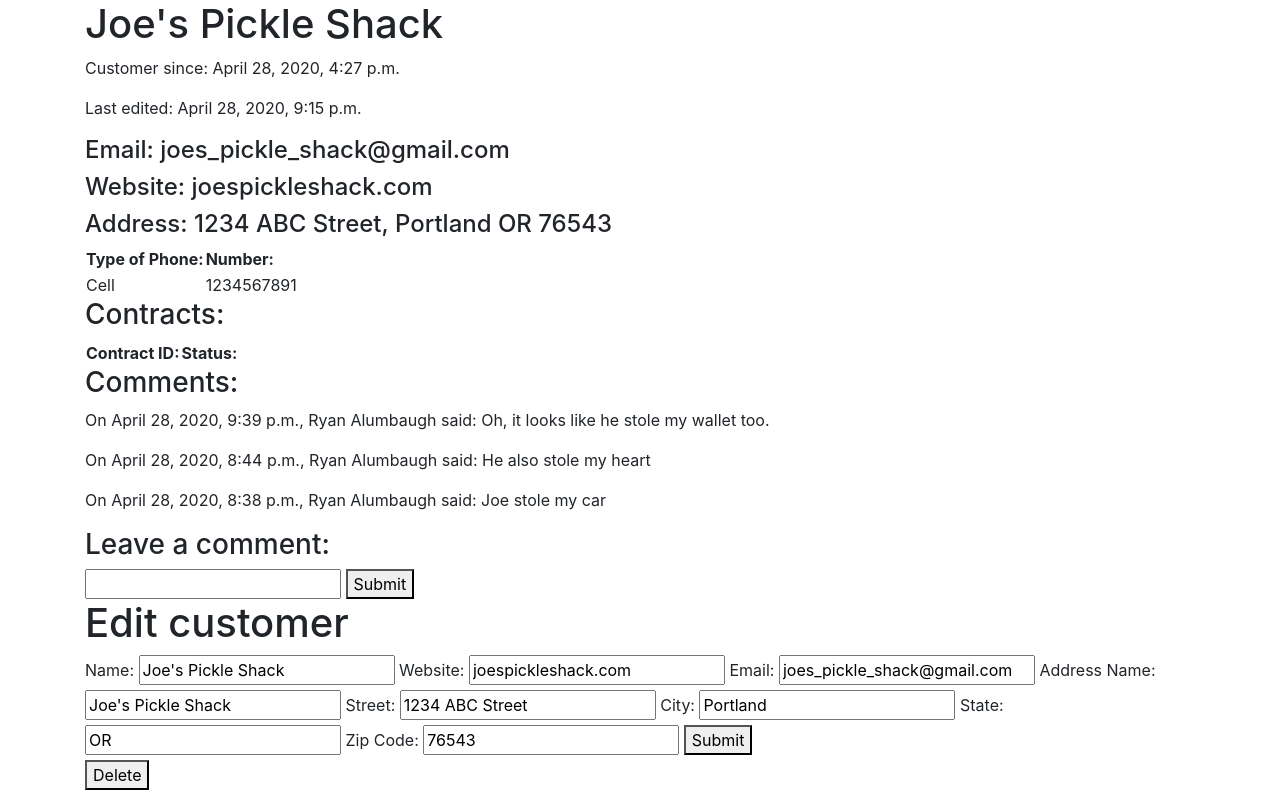
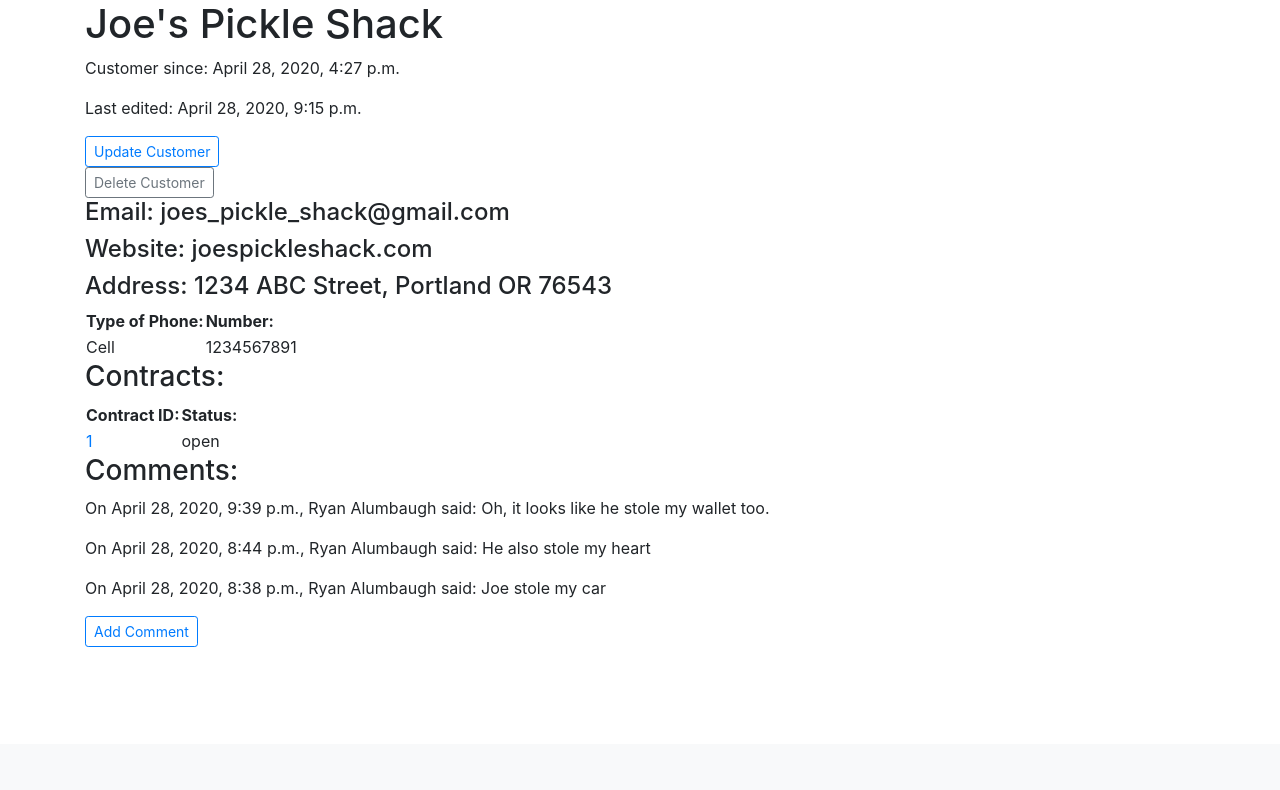
Before and after one commit to John-W-Stevens/contract_manager, a Django app: template manager_app/templates/customer.html in a window 1280 px wide. Shown: the part 56-846 px from the top of the page. After the commit the page ends 703 px from the top, so only its background shows below. Run offline with Django 3.2, Linux system fonts and the light colour scheme; the template is opened without the code that fills it: values that come from a table or form of the project are taken from there, others are empty; data comes from the database, SQL or seed files in the repository; both versions use the stored data as it was after the commit; some libraries are stand-ins or nearby versions.

Commit message:
Ryan updated edit forms, comment forms, slight styling on Customers. Updated models

```diff
--- a/manager_app/models.py
+++ b/manager_app/models.py
@@ -37,7 +37,7 @@ class Contract(models.Model):
     status= models.CharField(max_length=255)
     carrier_cost= models.DecimalField(decimal_places= 2, max_digits=8,  null=True)
     customer_price= models.DecimalField(decimal_places= 2,max_digits=8, null=True)
-    customer = models.ForeignKey(Customer, related_name="customers", on_delete=models.CASCADE, default=None)
+    customer = models.ForeignKey(Customer, related_name="contracts", on_delete=models.CASCADE, default=None)
     carrier = models.ForeignKey(Carrier, related_name="contracts", on_delete=models.CASCADE, default=None)
     pick_up_time= models.DateTimeField()
     delivery_time= models.DateTimeField()
--- a/manager_app/templates/customer.html
+++ b/manager_app/templates/customer.html
@@ -48,11 +48,16 @@
     </nav>
 
     <!-- Container -->
-    <!-- 3 tasks: Show information, update information, archive information -->
     <div class="container">
         <h1>{{customer.name}}</h1>
         <p>Customer since: {{customer.created_at}}</p>
         <p>Last edited: {{customer.updated_at}}</p>
+        <button class="btn btn-outline-primary btn-sm" data-toggle="modal" data-target="#edit_customer">Update Customer</button>
+        <form action="/dashboard/customer/{{customer.id}}" method="post">
+          {% csrf_token %}
+          <input type="hidden" name="hiddenkey" value = "delete">
+          <button class="btn btn-outline-secondary btn-sm">Delete Customer</button>
+        </form>
         <h4>Email: {{customer.email}}</h4>
         <h4>Website: {{customer.website}}</h4>
         <h4>Address: {{customer.address.street}}, {{customer.address.city}} {{customer.address.state}} {{customer.address.zip_code}}</h4>
@@ -107,44 +112,152 @@
           {% for comment in customer.comments.all reversed %}
           <p>On {{comment.created_at}}, {{comment.user.first_name}} {{comment.user.last_name}} said: {{comment.content}}</p>
           {% endfor %}
-              <form action="/dashboard/customer/{{customer.id}}" method="post">
+          <button class="btn btn-outline-primary btn-sm" data-toggle="modal" data-target="#add_comment">Add Comment</button>
+        </div>
+    </div>
+    <!-- Modal for Updating a Customer -->
+    <div class="modal fade text-left" id="edit_customer" tabindex="-1" role="dialog" aria-labelledby="edit_customer_modal" aria-hidden="true">
+      <div class="modal-dialog modal-lg" role="document">
+        <div class="modal-content">
+          <div class="modal-header">
+            <h3 class="modal-title" id="edit_customer_modal">Edit a Customer</h3>
+            <button type="button" class="close" data-dismiss="modal" aria-label="Close">
+              <span aria-hidden="true">&times;</span>
+            </button>
+          </div>
+          <div class="modal-body">
+            <form enctype="multipart/form-data" action="/dashboard/customer/{{customer.id}}" method="post" id="edit_customer_form">
             {% csrf_token %}
-                <h3>Leave a comment:</h3>
-                <input type="hidden" name="comment" value="comment">
-                <input type="text" name="content">
-                <button>Submit</button>
+            <input type="hidden" name="hiddenkey" value="update">
+            <div class="form-group row">
+              <div class="col-6">
+                <label>Customer Name:</label>
+                <input type="text" name="name" class="form-control" value="{{customer.name}}">
+              </div>
+              <div class="col-6">
+                <label>Website:</label>
+                <input type="text" name="website" class="form-control" value="{{customer.website}}">
+              </div>
+            </div>
+            <!-- Address Content -->
+            <div class="form-group row">
+              <div class="col-5">
+                <label>Street Address:</label>
+                <input type="text" name="street_address" class="form-control" value="{{customer.address.street}}">
+              </div>
+              <div class="col-3">
+                <label>City:</label>
+                <input type="text" name="city" class="form-control" value="{{customer.address.city}}">
+              </div>
+              <div class="col-2">
+                <label>State:</label>
+                <select class="form-control" id="state" name="state">
+                  <option value="{{customer.address.state}}">{{customer.address.state}}</option>
+                  <option value="AK">Alaska</option>
+                  <option value="AL">Alabama</option>
+                  <option value="AR">Arkansas</option>
+                  <option value="AZ">Arizona</option>
+                  <option value="CA">California</option>
+                  <option value="CO">Colorado</option>
+                  <option value="CT">Connecticut</option>
+                  <option value="DC">District of Columbia</option>
+                  <option value="DE">Delaware</option>
+                  <option value="FL">Florida</option>
+                  <option value="GA">Georgia</option>
+                  <option value="HI">Hawaii</option>
+                  <option value="IA">Iowa</option>
+                  <option value="ID">Idaho</option>
+                  <option value="IL">Illinois</option>
+                  <option value="IN">Indiana</option>
+                  <option value="KS">Kansas</option>
+                  <option value="KY">Kentucky</option>
+                  <option value="LA">Louisiana</option>
+                  <option value="MA">Massachusetts</option>
+                  <option value="MD">Maryland</option>
+                  <option value="ME">Maine</option>
+                  <option value="MI">Michigan</option>
+                  <option value="MN">Minnesota</option>
+                  <option value="MO">Missouri</option>
+                  <option value="MS">Mississippi</option>
+                  <option value="MT">Montana</option>
+                  <option value="NC">North Carolina</option>
+                  <option value="ND">North Dakota</option>
+                  <option value="NE">Nebraska</option>
+                  <option value="NH">New Hampshire</option>
+                  <option value="NJ">New Jersey</option>
+                  <option value="NM">New Mexico</option>
+                  <option value="NV">Nevada</option>
+                  <option value="NY">New York</option>
+                  <option value="OH">Ohio</option>
+                  <option value="OK">Oklahoma</option>
+                  <option value="OR">Oregon</option>
+                  <option value="PA">Pennsylvania</option>
+                  <option value="PR">Puerto Rico</option>
+                  <option value="RI">Rhode Island</option>
+                  <option value="SC">South Carolina</option>
+                  <option value="SD">South Dakota</option>
+                  <option value="TN">Tennessee</option>
+                  <option value="TX">Texas</option>
+                  <option value="UT">Utah</option>
+                  <option value="VA">Virginia</option>
+                  <option value="VT">Vermont</option>
+                  <option value="WA">Washington</option>
+                  <option value="WI">Wisconsin</option>
+                  <option value="WV">West Virginia</option>
+                  <option value="WY">Wyoming</option>
+                </select>
+              </div>
+              <div class="col-2">
+                <label>Zip Code:</label>
+                <input type="text" name="zip_code" class="form-control" value = "{{customer.address.zip_code}}">
+              </div>
+            </div>
+            <!-- Contact Information -->
+            <div class="form-group row">
+              <div class="col-6">
+                <label>Email Address:</label>
+                <input type="text" name="email" class="form-control" value = "{{customer.email}}">
+              </div>
+            </div>
+          </div>
+          <div class="modal-footer">
+              <button type="button" class="btn btn-secondary" data-dismiss="modal">Back</button>
+              <button class="btn btn-primary btn-md" id="edit_customer_button">Edit Customer</button>
             </form>
           </div>
-            <!-- Adjust John's create field to make an edit field here. Until then, here's one that doesn't fit our style. -->
-            <h1>Edit customer</h1>
-            <form action="/dashboard/customer/{{customer.id}}" method="post">
+        </div>
+      </div>
+    </div>
+
+    <!-- Modal for Creating a Customer -->
+    <div class="modal fade text-left" id="add_comment" tabindex="-1" role="dialog" aria-labelledby="add_comment_modal" aria-hidden="true">
+      <div class="modal-dialog modal-lg" role="document">
+        <div class="modal-content">
+          <div class="modal-header">
+            <h3 class="modal-title" id="add_comment_modal">Add a Comment</h3>
+            <button type="button" class="close" data-dismiss="modal" aria-label="Close">
+              <span aria-hidden="true">&times;</span>
+            </button>
+          </div>
+          <div class="modal-body">
+            <form enctype="multipart/form-data" action="/dashboard/customer/{{customer.id}}" method="post" id="edit_comment_form">
             {% csrf_token %}
-              <input type="hidden" name="update" value="update">
-              <label for="name">Name:</label>
-              <input type="text" name="name" value="{{customer.name}}">
-              <label for="website">Website:</label>
-              <input type="text" name="website" value="{{customer.website}}">
-              <label for="email">Email:</label>
-              <input type="text" name="email" value="{{customer.email}}">
-              <label for="address_name">Address Name:</label>
-              <input type="text" name="address_name" value="{{customer.address.name}}">
-              <label for="street">Street:</label>
-              <input type="text" name="street" value="{{customer.address.street}}">
-              <label for="city">City:</label>
-              <input type="text" name="city" value="{{customer.address.city}}">
-              <label for="state">State:</label>
-              <input type="text" name="state" value="{{customer.address.state}}">
-              <label for="zip_code">Zip Code:</label>
-              <input type="text" name="zip_code" value="{{customer.address.zip_code}}">
-              <button>Submit</button>
-            </form>
-            <form action="/dashboard/customer/{{customer.id}}" method="post">
-              {% csrf_token %}
-              <input type="hidden" name="delete" value = "delete">
-              <button>Delete</button>
+            <input type="hidden" name="hiddenkey" value= "comment">
+            <div class="form-group row">
+              <div class="col-12">
+                <label>Comments:</label>
+                <textarea class="form-control modal_comments" name="comments"></textarea>
+              </div>
+            </div>
+          </div>
+          <div class="modal-footer">
+              <button type="button" class="btn btn-secondary" data-dismiss="modal">Back</button>
+              <button class="btn btn-primary btn-md" id="add_comment_button">Add Comment</button>
             </form>
           </div>
-
+        </div>
+      </div>
+    </div>
     <!-- jQuery -->
     <script src="https://code.jquery.com/jquery-3.4.1.slim.min.js" integrity="sha384-J6qa4849blE2+poT4WnyKhv5vZF5SrPo0iEjwBvKU7imGFAV0wwj1yYfoRSJoZ+n" crossorigin="anonymous"></script>
 
```
Also changed, not shown: manager_app/views.py (+31 -41 lines), db.sqlite3, manager_app/migrations/0003_auto_20200428_1502.py (added). Lines whose indentation alone changed are shown as unchanged.
